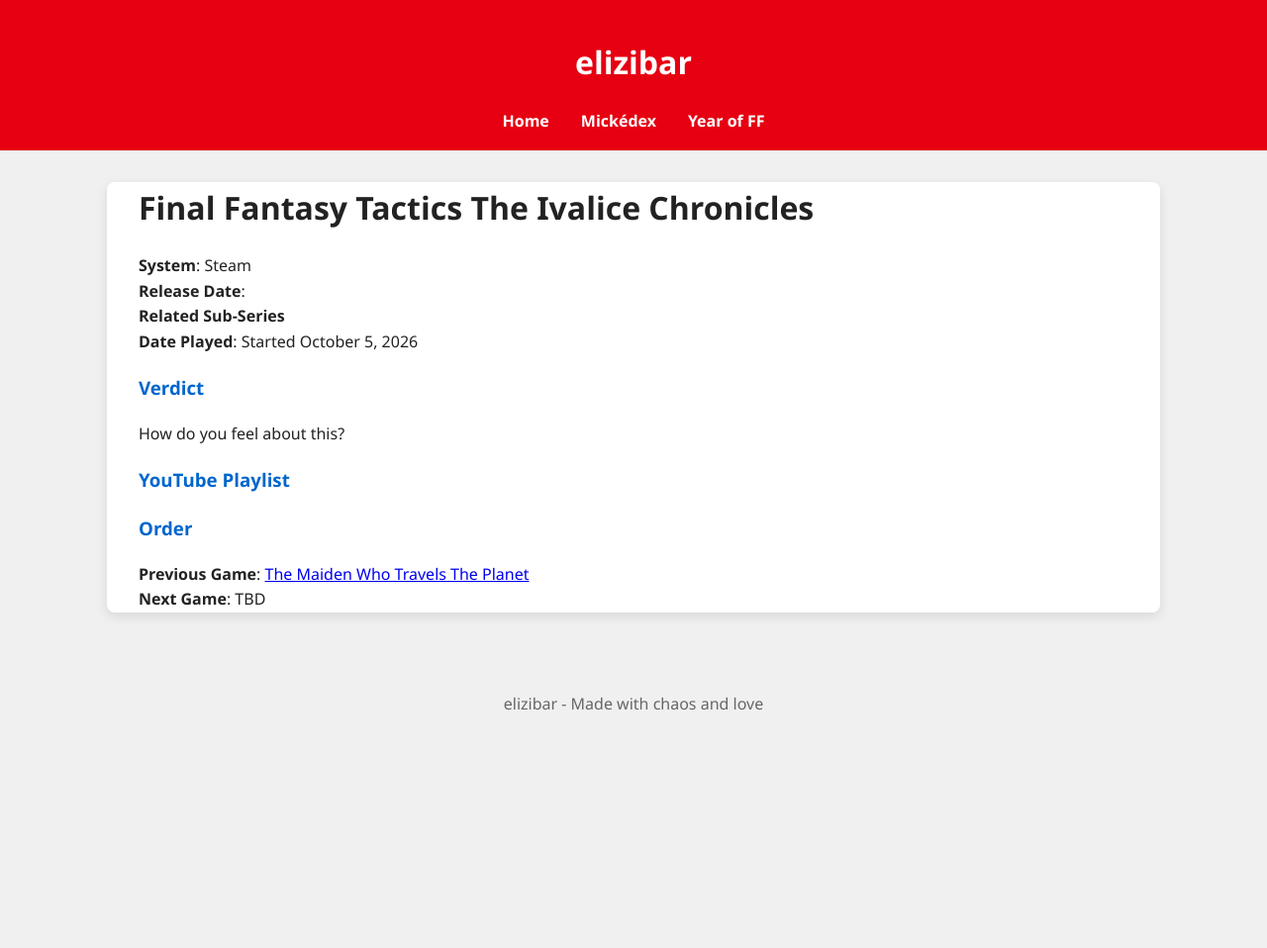
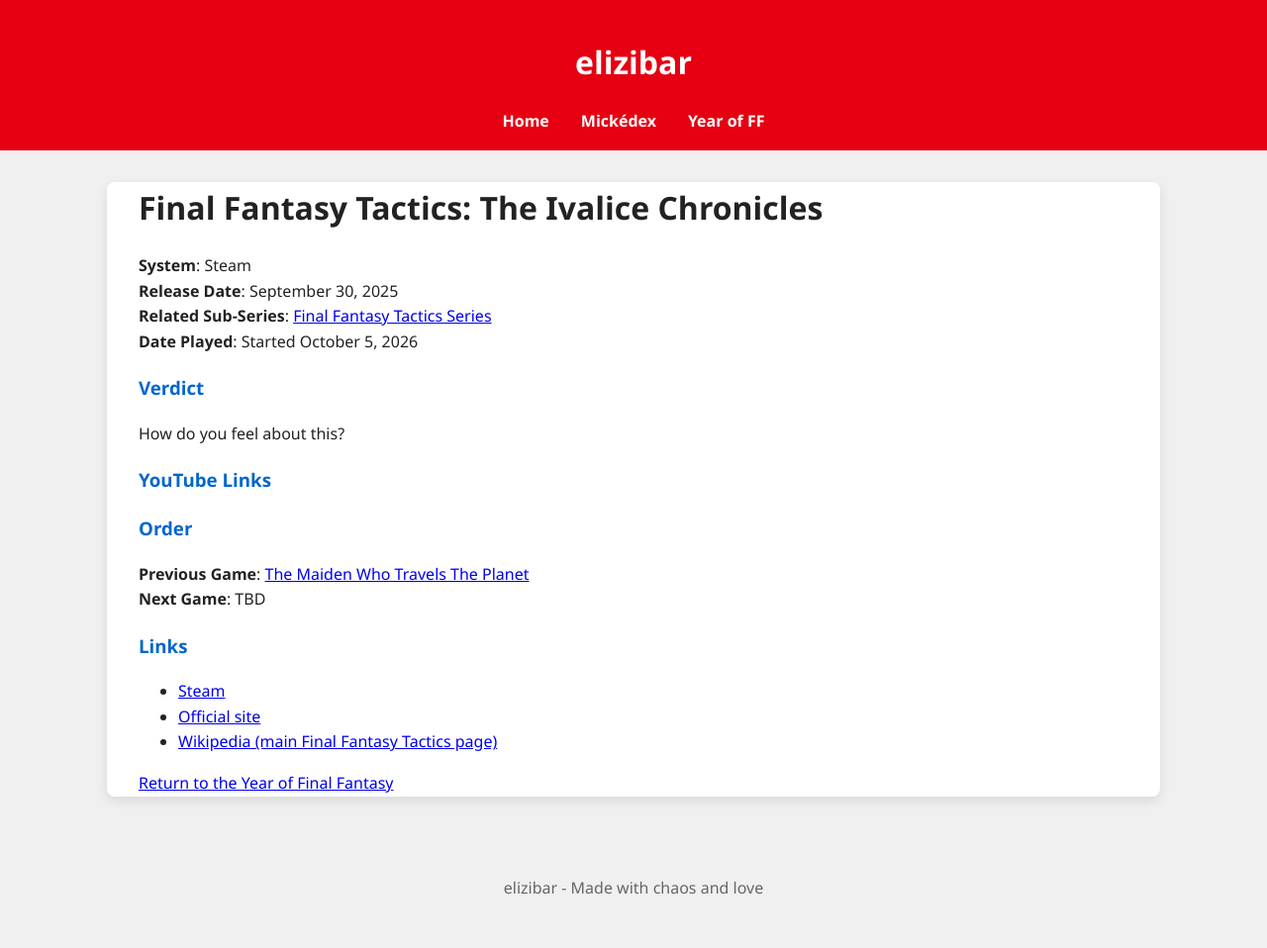
Before and after one commit to elizibar/elizibar.github.io, a Jekyll site: the page built from yearoffinalfantasy/FFT/fftic.md, in a window 1280 px wide. Shown: the whole page at 99% size. Built offline with Jekyll 4.4.1, drawn with Linux system fonts in a browser that asks for light colours; before the commit the page ends 900 px from its top, so only the background shows below that.

Commit message:
Update fftic.md

```diff
--- a/yearoffinalfantasy/FFT/fftic.md
+++ b/yearoffinalfantasy/FFT/fftic.md
@@ -1,21 +1,29 @@
 ---
-title: "Final Fantasy Tactics The Ivalice Chronicles"
+title: "Final Fantasy Tactics: The Ivalice Chronicles"
 layout: default
 permalink: /yearoffinalfantasy/fftic/
 ---
 
-# Final Fantasy Tactics The Ivalice Chronicles
+# Final Fantasy Tactics: The Ivalice Chronicles
 
 **System**: Steam
-**Release Date**:
-**Related Sub-Series**
+**Release Date**: September 30, 2025
+**Related Sub-Series**: [Final Fantasy Tactics Series](/yearoffinalfantasy/fftseries/)
 **Date Played**: Started October 5, 2026
 
 ### Verdict
 How do you feel about this?
 
-### YouTube Playlist
+### YouTube Links
 
 ### Order
-**Previous Game**:  [The Maiden Who Travels The Planet](/yearoffinalfantasy/ff7maiden/)
+**Previous Game**: [The Maiden Who Travels The Planet](/yearoffinalfantasy/ff7maiden/)
 **Next Game**: TBD
+
+### Links
+
+- [Steam](https://store.steampowered.com/app/1004640/FINAL_FANTASY_TACTICS__The_Ivalice_Chronicles/)
+- [Official site](https://final-fantasy-tactics-the-ivalice-chronicles.square-enix-games.com/)
+- [Wikipedia (main Final Fantasy Tactics page)](https://en.wikipedia.org/wiki/Final_Fantasy_Tactics)
+
+[Return to the Year of Final Fantasy](/yearoffinalfantasy/)
```
